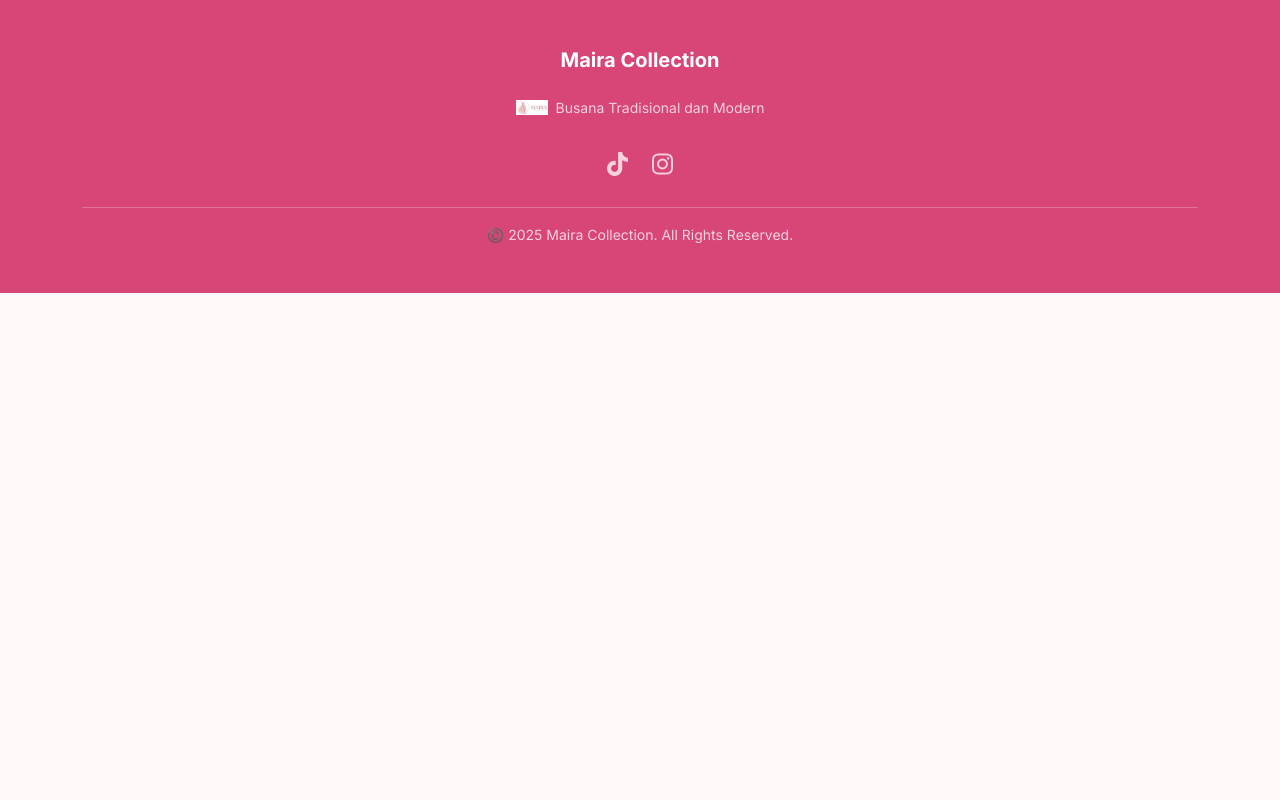
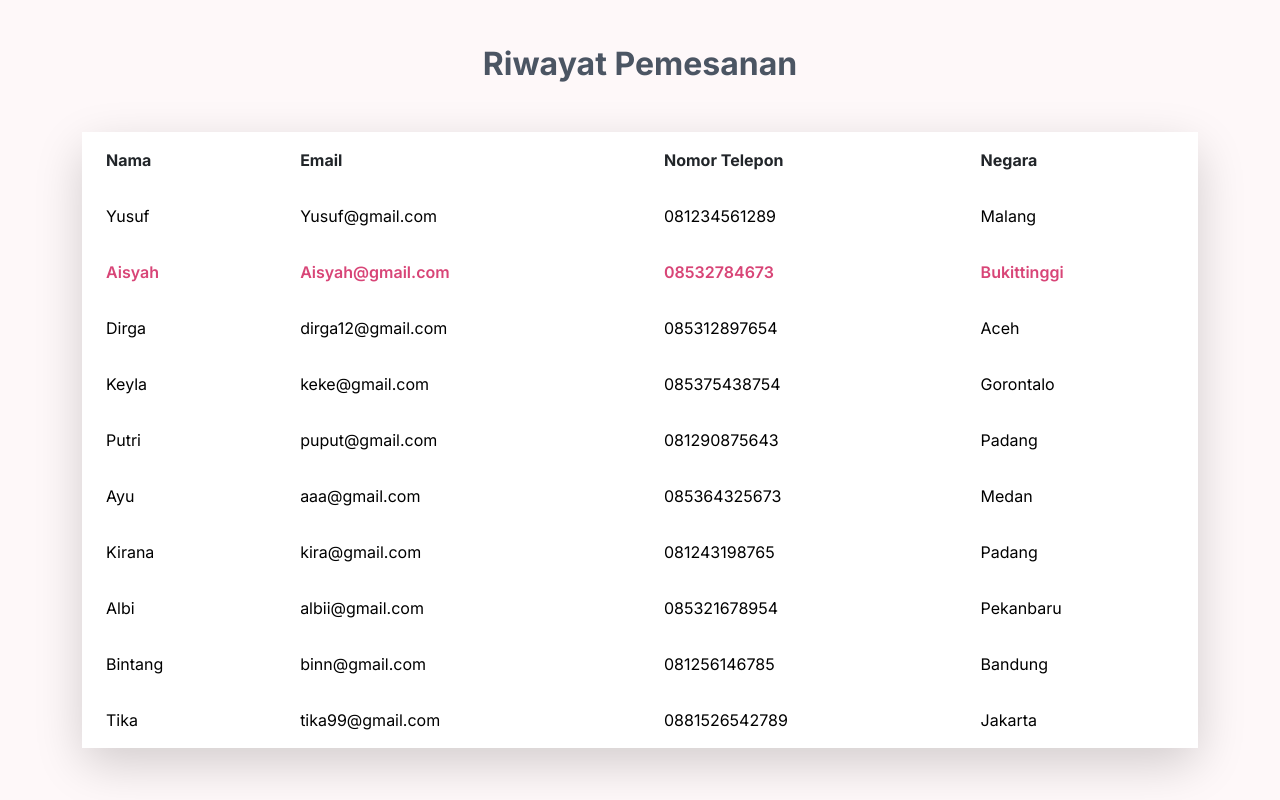
Before and after one commit to humairaadelsi-cloud/Project-Akhir-Web-Design, a plain HTML site: page index.html in a window 1280 px wide. Shown: the part 3920-4720 px from the top of the page. Before the commit the page ends 4213 px from the top, so only its background shows below. Drawn offline with nearby package versions, Linux system fonts and the light colour scheme.

Commit message:
Update index.html

```diff
--- a/index.html
+++ b/index.html
@@ -660,6 +660,91 @@
         </div>
     </section>
 
+    <section id="data-tabel" class="py-5">
+    <div class="container my-5">
+        <h2 class="text-center fw-bold mb-5">Riwayat Pemesanan</h2>
+
+        <div class="card shadow-lg border-0 rounded-4">
+            <div class="card-body p-0">
+                <div class="table-responsive">
+                    <table class="table table-hover table-borderless m-0">
+                        <thead class="bg-light rounded-top-4">
+                            <tr>
+                                <th scope="col" class="py-3 px-4 fw-bold text-dark">Nama</th>
+                                <th scope="col" class="py-3 px-4 fw-bold text-dark">Email</th>
+                                <th scope="col" class="py-3 px-4 fw-bold text-dark">Nomor Telepon</th>
+                                <th scope="col" class="py-3 px-4 fw-bold text-dark">Negara</th>
+                            </tr>
+                        </thead>
+                        <tbody>
+                            <tr>
+                                <td class="py-3 px-4">Yusuf</td>
+                                <td class="py-3 px-4">Yusuf@gmail.com</td>
+                                <td class="py-3 px-4">081234561289</td>
+                                <td class="py-3 px-4">Malang</td>
+                            </tr>
+                            <tr class="custom-highlight-row">
+                                <td class="py-3 px-4 text-theme-pink fw-semibold">Aisyah</td>
+                                <td class="py-3 px-4 text-theme-pink fw-semibold">Aisyah@gmail.com</td>
+                                <td class="py-3 px-4 text-theme-pink fw-semibold">08532784673</td>
+                                <td class="py-3 px-4 text-theme-pink fw-semibold">Bukittinggi</td>
+                            </tr>
+                            <tr>
+                                <td class="py-3 px-4">Dirga</td>
+                                <td class="py-3 px-4">dirga12@gmail.com</td>
+                                <td class="py-3 px-4">085312897654</td>
+                                <td class="py-3 px-4">Aceh</td>
+                            </tr>
+                            <tr>
+                                <td class="py-3 px-4">Keyla</td>
+                                <td class="py-3 px-4">keke@gmail.com</td>
+                                <td class="py-3 px-4">085375438754</td>
+                                <td class="py-3 px-4">Gorontalo</td>
+                            </tr>
+                             <tr>
+                                <td class="py-3 px-4">Putri</td>
+                                <td class="py-3 px-4">puput@gmail.com</td>
+                                <td class="py-3 px-4">081290875643</td>
+                                <td class="py-3 px-4">Padang</td>
+                            </tr>
+                            <tr>
+                                <td class="py-3 px-4">Ayu</td>
+                                <td class="py-3 px-4">aaa@gmail.com</td>
+                                <td class="py-3 px-4">085364325673</td>
+                                <td class="py-3 px-4">Medan</td>
+                            </tr>
+                            <tr>
+                                <td class="py-3 px-4">Kirana</td>
+                                <td class="py-3 px-4">kira@gmail.com</td>
+                                <td class="py-3 px-4">081243198765</td>
+                                <td class="py-3 px-4">Padang</td>
+                            </tr>
+                            <tr>
+                                <td class="py-3 px-4">Albi</td>
+                                <td class="py-3 px-4">albii@gmail.com</td>
+                                <td class="py-3 px-4">085321678954</td>
+                                <td class="py-3 px-4">Pekanbaru</td>
+                            </tr>
+                            <tr>
+                                <td class="py-3 px-4">Bintang</td>
+                                <td class="py-3 px-4">binn@gmail.com</td>
+                                <td class="py-3 px-4">081256146785</td>
+                                <td class="py-3 px-4">Bandung</td>
+                            </tr>
+                            <tr>
+                                <td class="py-3 px-4">Tika</td>
+                                <td class="py-3 px-4">tika99@gmail.com</td>
+                                <td class="py-3 px-4">0881526542789</td>
+                                <td class="py-3 px-4">Jakarta</td>
+                            </tr>
+                        </tbody>
+                    </table>
+                </div>
+            </div>
+        </div>
+    </div>
+</section>
+
     <footer class="theme-pink-main text-white py-5 mt-5 mt-md-5">
         <div class="container text-center d-flex flex-column align-items-center">
 
```
